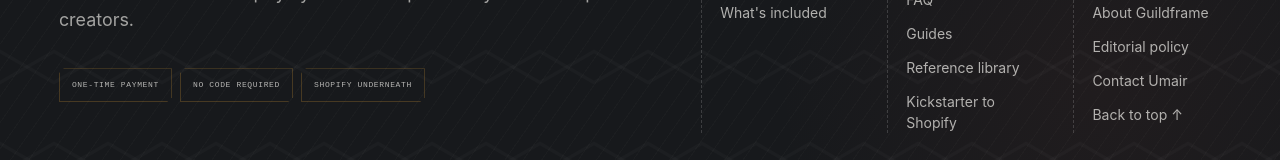
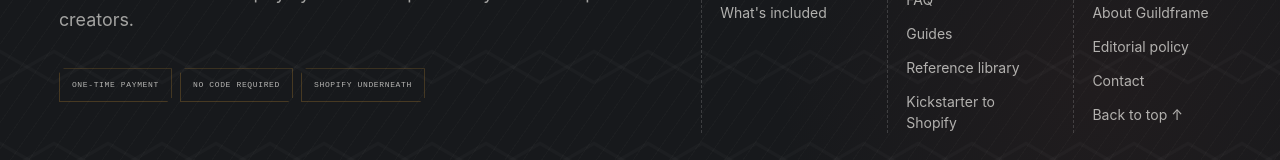
Before and after one commit to Awmair/guildframe-site, a Next.js app: page / in a window 1280 px wide. Shown: the part 8883-9043 px from the top of the page. Built offline with nearby package versions, Linux system fonts and the light colour scheme; no server answers.

Commit message:
Clarify developer contact action

```diff
--- a/app/page.tsx
+++ b/app/page.tsx
@@ -906,7 +906,7 @@ export default function Home() {
             data-analytics-label="Email Guildframe"
             data-analytics-location="homepage contact section"
           >
-            Contact Umair <span aria-hidden="true">↗</span>
+            Contact the developer <span aria-hidden="true">↗</span>
           </a>
         </section>
 
@@ -1013,7 +1013,7 @@ export default function Home() {
               <a href="/shopify-theme-for-miniatures">Miniature stores</a>
               <a href="/about">About Guildframe</a>
               <a href="/editorial-policy">Editorial policy</a>
-              <a href={siteConfig.contactInquiryUrl}>Contact Umair</a>
+              <a href={siteConfig.contactInquiryUrl}>Contact</a>
               <a href="#top">Back to top ↑</a>
             </div>
           </nav>
```
Also changed, not shown: 1 other file (tests, documents, lock files or other folders).
